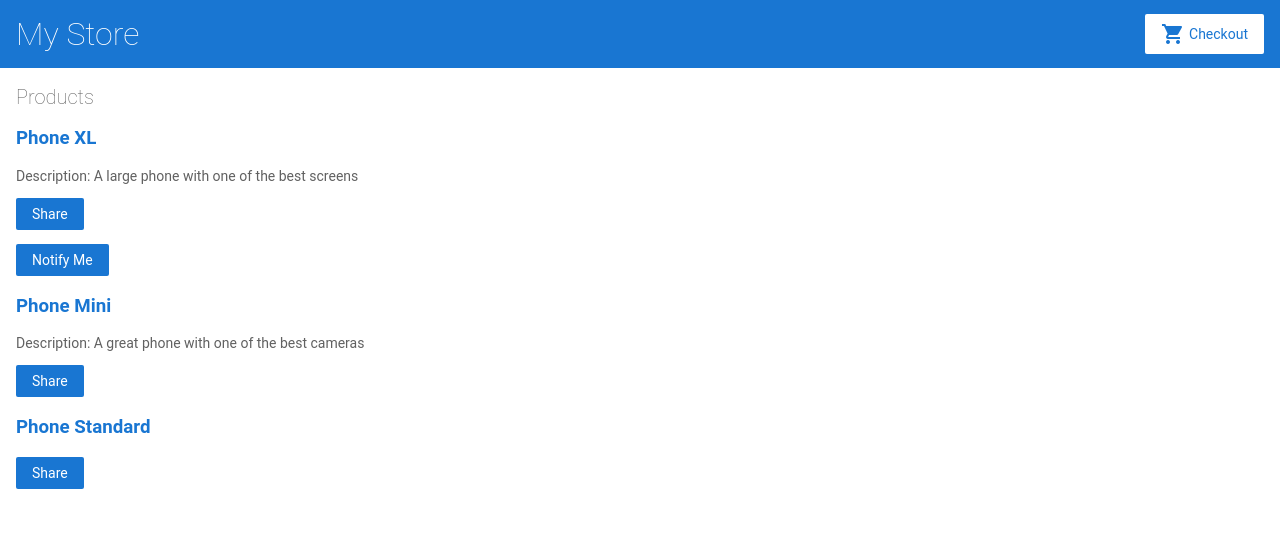
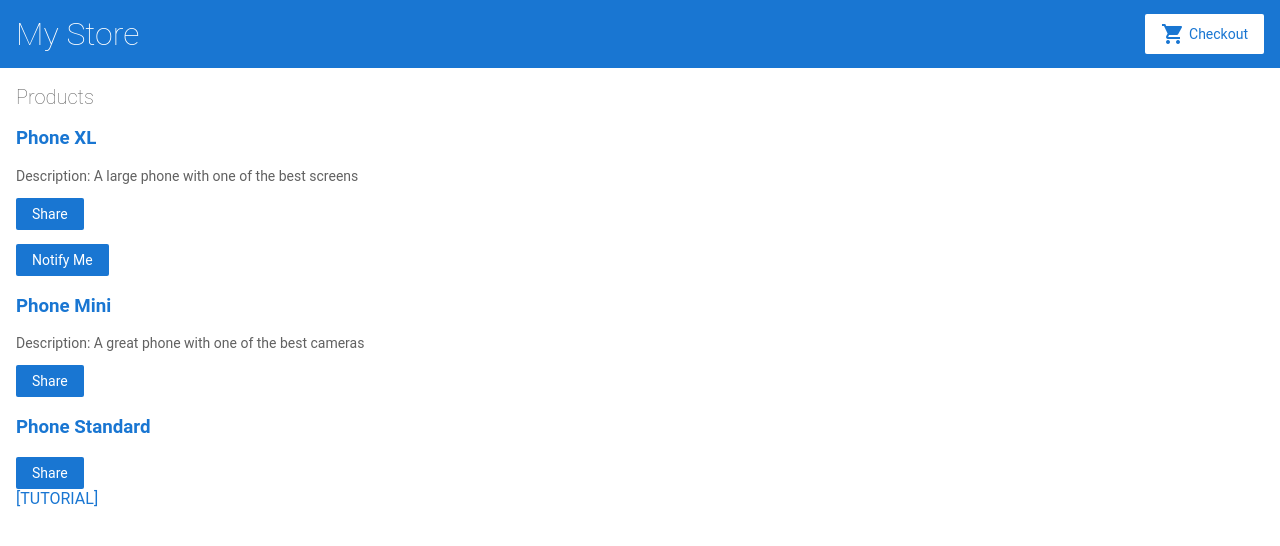
Before and after one commit to aperezNWO/angular-fmh1hc-v82v9l, an Angular app: page / in a window 1280 px wide. Shown: the top 546 px of the page. Built offline with nearby package versions, Linux system fonts and the light colour scheme.

Commit message:
1 file modified

```diff
--- a/src/app/product-list/product-list.component.html
+++ b/src/app/product-list/product-list.component.html
@@ -21,7 +21,7 @@
  (notify)="onNotify()">
 </app-product-alerts>
 </div>
-<a href="http://mcsd.somee.com"></a>
+<a href="http://mcsd.somee.com">[TUTORIAL]</a>
 <!--
 Copyright Google LLC. All Rights Reserved.
 Use of this source code is governed by an MIT-style license that
```
